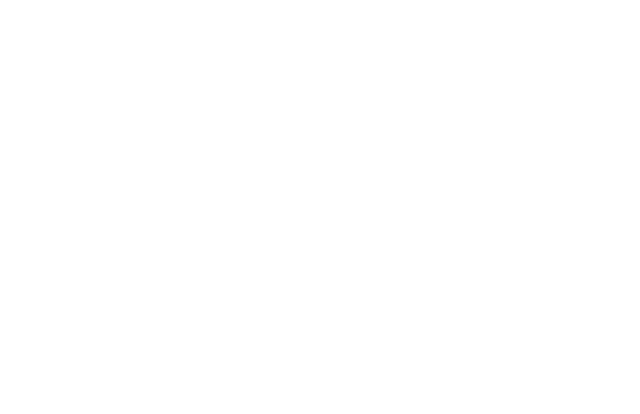
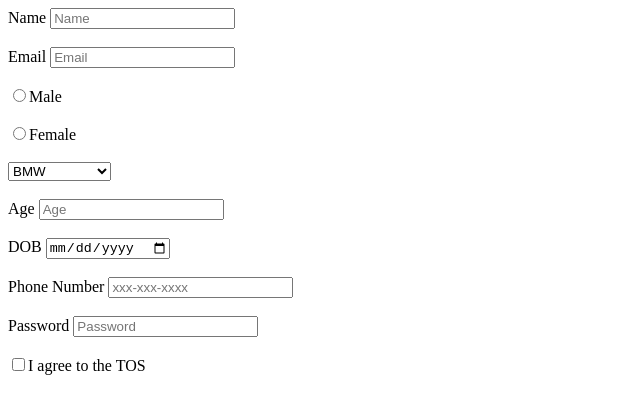
Before and after one commit to acciojob/signup-form-car-Abhishek25052000, a website: page main.html in a window 1280 px wide. Shown: the whole page, without its empty margins (0-640 px from the left). Drawn offline with Linux system fonts and the light colour scheme.

Commit message:
created a submission

```diff
--- a/main.html
+++ b/main.html
@@ -1,16 +1,32 @@
 <!DOCTYPE html>
-
-<html>
-
-<head>
-	<link rel="stylesheet" href="styles.css">
-</head>
-
-<body>
-	<!-- the entire body must be written by student -->
-    <script type="text/javascript" src="./script.js">
-</script>
-
-</body>
-
+<html lang="en">
+	<head>
+		<meta charset="utf-8">
+		<meta name="viewport" content="width=device-width, initial-scale=1.0">
+		<title>Document</title>
+	</head>
+	<body>
+		<form method="post">
+			<label>Name</label>
+			<input type="text" id="name" placeholder="Name"> <br><br>
+			<label>Email</label>
+			<input type="email" id="email" placeholder="Email"><br><br>
+			<input type="radio" id="gender_m">Male<br><br>
+			<input type="radio" id="gender_f">Female<br><br>
+			<select>
+				<option>BMW</option>
+				<option>Maruti Suzuki</option>
+				<option>Ferari</option>
+			</select><br><br>
+			<label>Age</label>
+			<input type="number" id="age" placeholder="Age"><br><br>
+			<label>DOB</label>
+			<input type="date" id="dob"><br><br>
+			<label>Phone Number</label>
+			<input type="number" id="tel" placeholder="xxx-xxx-xxxx"><br><br>
+			<label>Password</label>
+			<input type="password" id="password" placeholder="Password"><br><br>
+			<input type="checkbox" id="tos">I agree to the TOS
+		</form>
+	</body>
 </html>
```
